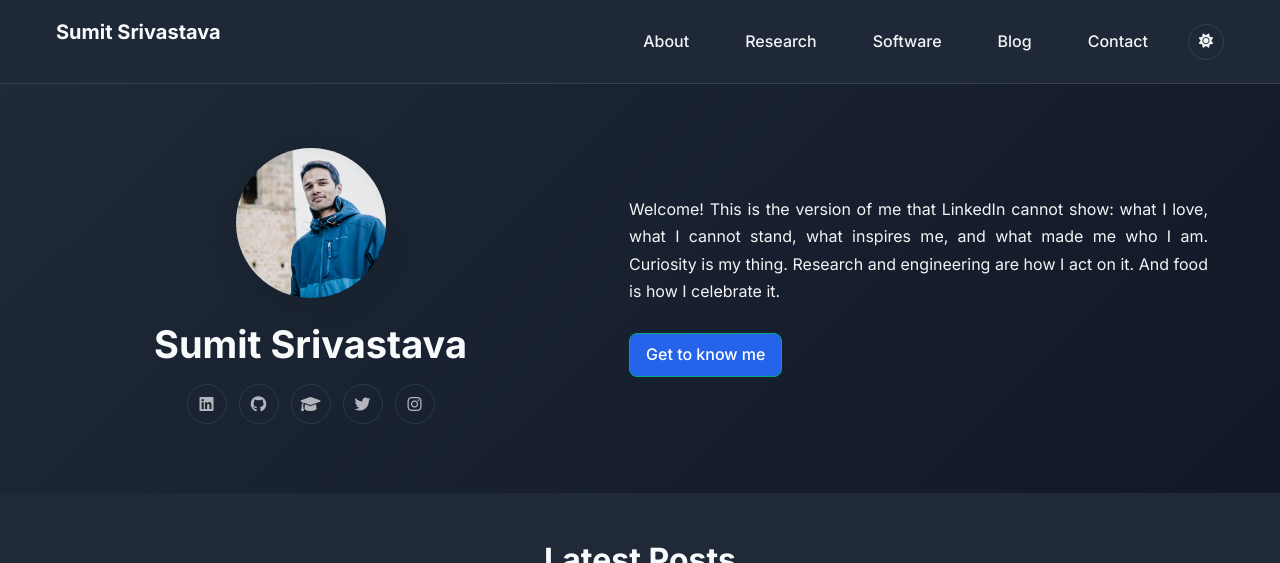
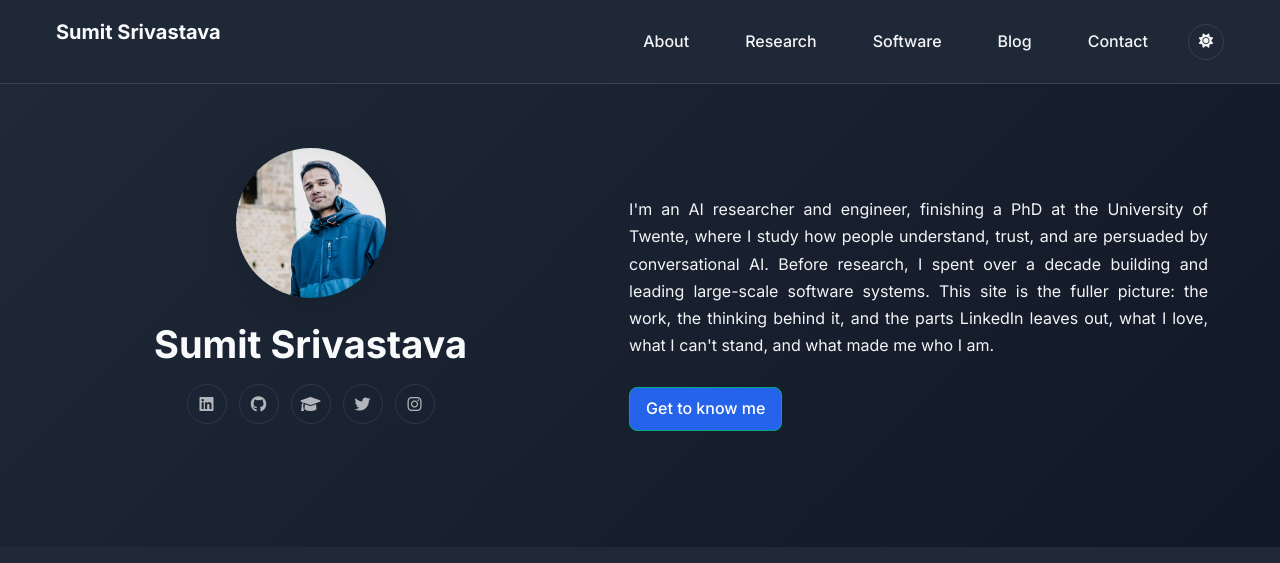
Before and after one commit to sumitsrv/sumitsrv.github.io, a Jekyll site: the page built from index.html, in a window 1280 px wide and 900 px high, cut to the strip 0-563 px from the top of the window. Built offline with Jekyll 4.4.1, drawn with Linux system fonts in a browser that asks for light colours; nearby versions of some CDN libraries; the list of posts is cut into pages by our own code.

Commit message:
Update About section content in `index.html` for clarity and additional details on background and expertise.

```diff
--- a/index.html
+++ b/index.html
@@ -24,7 +24,7 @@ description: "Sumit Srivastava - Research, Engineering, Philosophy, and Food"
       <!-- Right column - Brief About section -->
       <div class="banner-right">
         <div class="about-content">
-          <p>Welcome! This is the version of me that LinkedIn cannot show: what I love, what I cannot stand, what inspires me, and what made me who I am. Curiosity is my thing. Research and engineering are how I act on it. And food is how I celebrate it.</p>
+          <p>I'm an AI researcher and engineer, finishing a PhD at the University of Twente, where I study how people understand, trust, and are persuaded by conversational AI. Before research, I spent over a decade building and leading large-scale software systems. This site is the fuller picture: the work, the thinking behind it, and the parts LinkedIn leaves out, what I love, what I can't stand, and what made me who I am.</p>
           <p><a href="{{ site.baseurl }}/about/" class="btn btn-primary" style="margin-top: 0.5em;">Get to know me</a></p>
         </div>
       </div>
```
